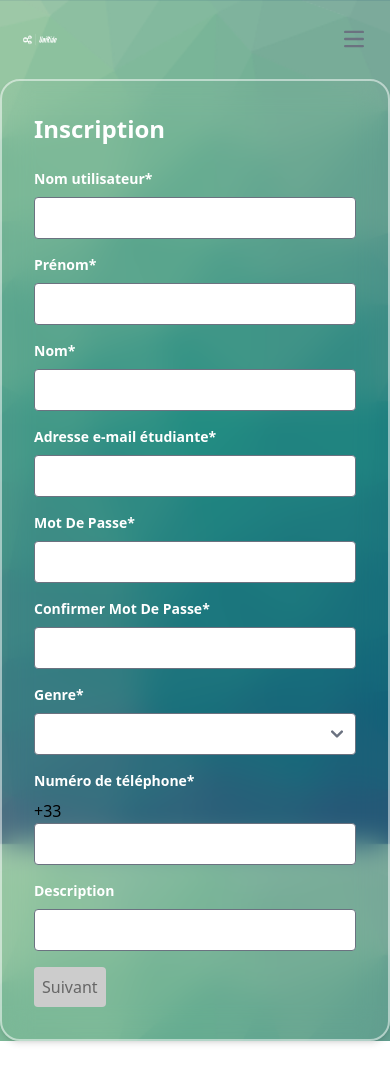
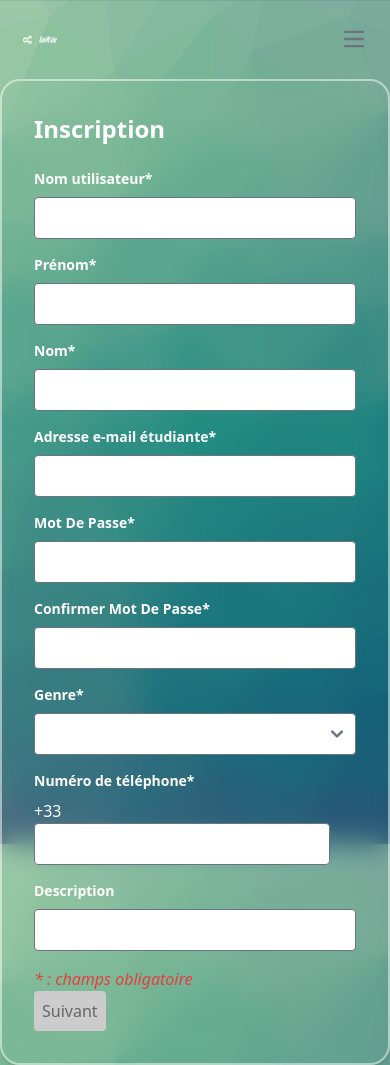
Before and after one commit to nayren23/UniRide-SApp, an Angular app in the folder UniRide/: page /registration in a window 390 px wide. Before the commit the page ends 1041 px from the top, so only its background shows below. Built offline with nearby package versions, Linux system fonts and the light colour scheme.

Commit message:
add : css for telephone number

```diff
--- a/UniRide/src/app/registration/registration.component.css
+++ b/UniRide/src/app/registration/registration.component.css
@@ -54,3 +54,12 @@
 .font-bold{
     font-weight: bold;
 }
+
+.tailleTel{
+    width: 92%;
+}
+
+#taillePlus33{
+    padding-right: 3px;
+    color: white;
+}
--- a/UniRide/src/app/registration/registration.component.html
+++ b/UniRide/src/app/registration/registration.component.html
@@ -41,7 +41,7 @@
             <input type="password" id="password" name="password" class="w-full p-2 border rounded"
                 formControlName="password" required>
             <div *ngIf="inscriptionForm.get('password')?.hasError('pattern') && inscriptionForm.get('password')?.touched"
-                class="text-xs text-red-500 mt-1">
+                class="text-xs text-red-500 bg-white mt-1">
                 Le mot de passe doit être de longueur minimum 8, contenir au moins une majuscule, une minuscule et un
                 caractère spécial.
             </div>
@@ -55,7 +55,7 @@
                 Passe*</label>
             <input type="password" id="confirmPassword" name="confirmPassword" class="w-full p-2 border rounded"
                 formControlName="password_confirmation" required>
-            <div *ngIf="!passwordsMatch()" class="text-xs text-red-500 mt-1">
+            <div *ngIf="!passwordsMatch()" class="text-xs text-red-500 mt-1 ">
                 Les mots de passe ne correspondent pas.
             </div>
         </div>
@@ -71,19 +71,25 @@
             </select>
         </div>
 
-        <!-- Numéro de téléphone -->
-        <div class="mb-4">
-            <label for="phoneNumber" class="block text-white text-sm font-semibold mb-2">Numéro de téléphone*</label>
-            <label for="">+33</label>
-            <input type="tel" id="phoneNumber" name="phoneNumber" class="w-full p-2 border rounded" maxlength="9"
-                formControlName="phone_number" required>
-        </div>
+       <!-- Numéro de téléphone -->
+<div class="mb-4">
+    <label for="phoneNumber" class="block text-white text-sm font-semibold mb-2">Numéro de téléphone*</label>
+    <span id="taillePlus33">+33</span>
+    <input type="tel" id="phoneNumber" name="phoneNumber" class="w-full p-2 border rounded tailleTel"
+        formControlName="phone_number" maxlength="9" pattern="^[1-9][0-9]*$">
+    <!-- Ajoutez la ligne suivante pour afficher un message d'erreur personnalisé -->
+    <div *ngIf="inscriptionForm.get('phone_number')?.hasError('pattern') && inscriptionForm.get('phone_number')?.touched" class="text-xs text-red-500 mt-1">
+        Le numéro de téléphone doit commencer par ne peut pas commencer par 0.
+    </div>
+</div>
+
 
         <!-- Description -->
         <div class="mb-4">
             <label for="description" class="block text-white text-sm font-semibold mb-2">Description</label>
             <input class="w-full p-2 border rounded" type="text" formControlName="description">
         </div>
+        <p class="italique text-red-500">* : champs obligatoire</p>
 
         <!-- Bouton Suivant -->
         <div>
@@ -95,6 +101,5 @@
         </div>
 
 
-
     </form>
 </div>
```
